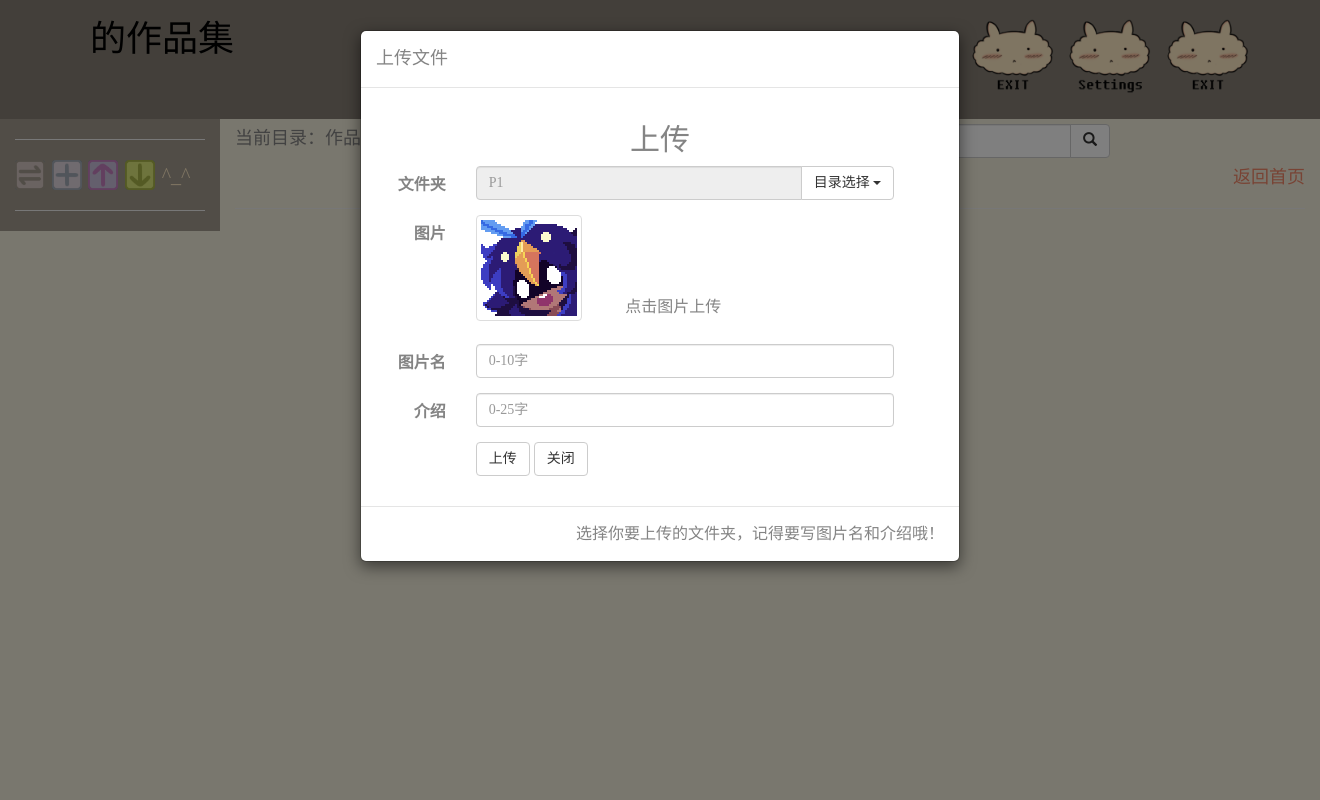
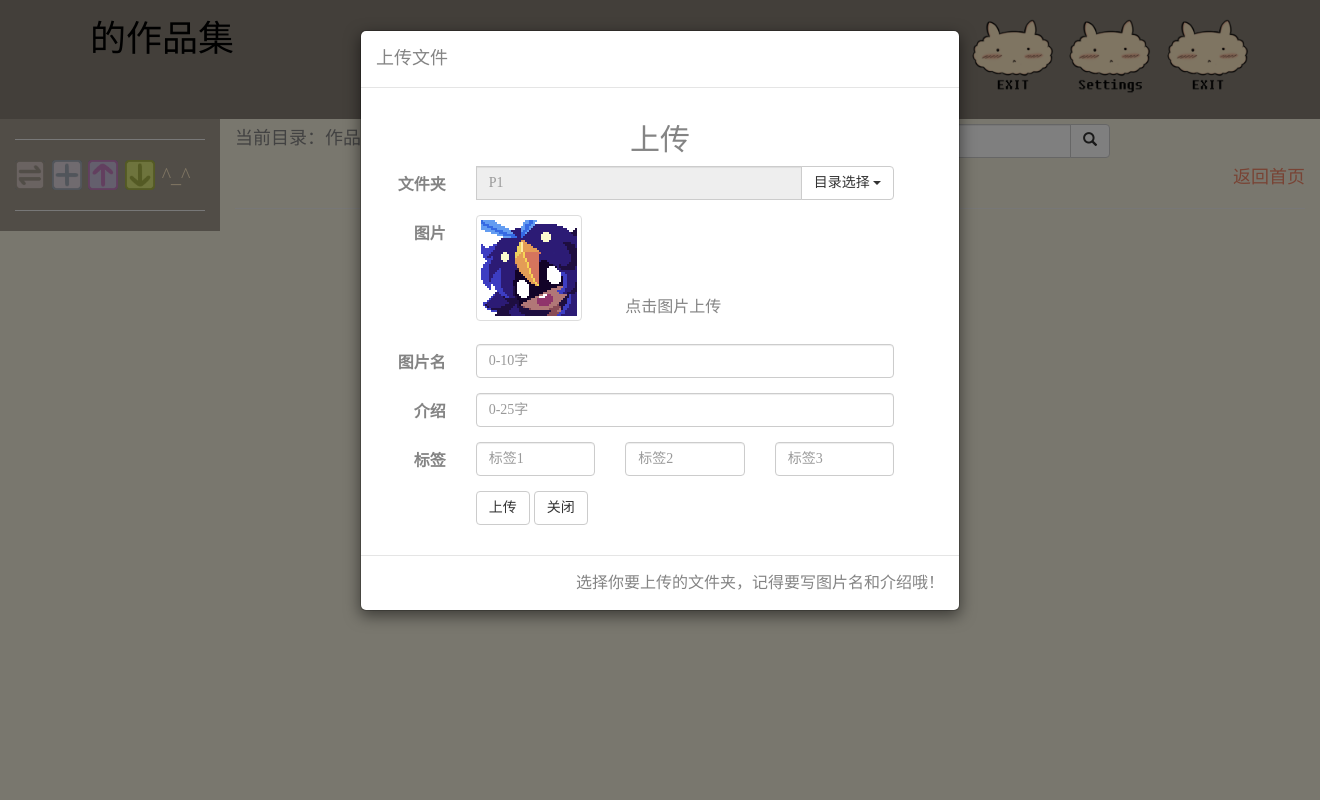
Before and after one commit to YunzheZJU/Berryfolio, a Flask app: template berryfolio/templates/portfolio.html in a window 1320 px wide, after a click that opens the changed part; the page is wider, and only the part inside the window is pictured. Run offline with Flask 2, Linux system fonts and the light colour scheme; the template is opened without the code that fills it, so the values that code supplies are empty; parts of the project's set-up code (start-up, migrations or seed data) failed here and were passed over; some libraries are stand-ins or nearby versions; some web fonts are replaced.

Commit message:
修改信息整合完成。

```diff
--- a/berryfolio/berryfolio.py
+++ b/berryfolio/berryfolio.py
@@ -367,7 +367,7 @@
                 elif request.form['type'] == u'Directory':
                     # 获取表单内容
                     name = request.form['name']
-                    rtype = 1 if request.form['rtype'] == u"on" else 2
+                    rtype = 1 if 'rtype' in request.form else 2
                     pid = int(request.form['pid'])
                     # 存入数据库
                     did = db.add_directory(name, rtype, pid, uid)
@@ -413,7 +413,6 @@
         # 检查到这个用户曾经登陆过
         db = get_db()
         username = db.get_name(uid, 0)
-        print 1, username
         if username:
             # 这是一个注册了的用户，给你下载
             # if 'fid' in request.args:
@@ -424,13 +423,11 @@
             #     return redirect(url_for('data', filename=file_path, _external=True))
             # elif 'did' in request.args:
                 # 获得directory id
-                print 2, request.form
                 did = int(request.form['did'])
                 # 构造目录路径
                 directory_path = add_data_path_prefix(os.path.join(str(uid), db.gen_parent_path(did)))
                 # 生成压缩包
                 zip_name = make_zip(db, directory_path, username)
-                print zip_name
                 if zip_name:
                     # 构造指向该压缩包的下载链接
                     return send_from_directory(config.GLOBAL['TEMP_PATH'], zip_name, as_attachment=True)
--- a/berryfolio/dbOperation.py
+++ b/berryfolio/dbOperation.py
@@ -384,7 +384,7 @@
         """
         根据ID获得name
         :param rid: 请求的ID
-        :param rtype: 传入ID的类型，目录ID为1，文件ID为2
+        :param rtype: 传入ID的类型，用户为0，目录ID为1，文件ID为2
         :return: 成功则返回name，否则返回None
         """
         sql = ""
@@ -396,7 +396,7 @@
             sql = "SELECT username FROM User WHERE ROWID = %d" % rid
         results = self._query(sql)
         if results:
-            return results[0][0].encode('utf-8')
+            return results[0][0] if rtype == 1 else results[0][0].encode('utf-8')
         return None
 
     # Function 16: Generate parent path of dir
--- a/berryfolio/static/css/style_port.css
+++ b/berryfolio/static/css/style_port.css
@@ -393,6 +393,7 @@
 
 .f-nav:hover {
     background-color: #efefee;
+  transition: all 0.3s ease;
 }
 
 .f-nav-a {
--- a/berryfolio/templates/portfolio.html
+++ b/berryfolio/templates/portfolio.html
@@ -154,8 +154,8 @@
                         <div class="col-xs-offset-4 col-xs-4"><h2 class="text-center">更新</h2></div>
                     </div>
                     <form class="form-horizontal" method="post">
-                        <input type="hidden" class="form-control" id="pid" name="pid" value="0">
-                        <input type="hidden" class="form-control" id="fid" name="fid" value="0">
+                        <input type="hidden" class="form-control" id="imgModal_pid" name="pid" value="0">
+                        <input type="hidden" class="form-control" id="imgModal_fid" name="fid" value="0">
                         <div class="form-group">
                             <label for="picName" class="col-xs-2 control-label">图片名</label>
                             <div class="col-xs-10">
@@ -165,19 +165,20 @@
                         <div class="form-group">
                             <label for="picDes" class="col-xs-2 control-label">介绍</label>
                             <div class="col-xs-10">
-                                <input maxlength="25" class="form-control" id="picDes" name="description" placeholder="0-25字">
+                                <input maxlength="25" class="form-control" id="picDes" name="description"
+                                       placeholder="0-25字">
                             </div>
                         </div>
                         <div class="form-group">
                             <label for="tag" class="col-xs-2 control-label">标签</label>
                             <div class="col-xs-3">
-                                <input maxlength="4" class="form-control" id="tag_1" name="tag_1" placeholder="标签1">
+                                <input maxlength="4" class="form-control" id="imgModal_tag_1" name="tag_1" placeholder="标签1">
                             </div>
                             <div class="col-xs-3">
-                                <input maxlength="4" class="form-control" id="tag_2" name="tag_2" placeholder="标签2">
+                                <input maxlength="4" class="form-control" id="imgModal_tag_2" name="tag_2" placeholder="标签2">
                             </div>
                             <div class="col-xs-3">
-                                <input maxlength="4" class="form-control" id="tag_3" name="tag_3" placeholder="标签3">
+                                <input maxlength="4" class="form-control" id="imgModal_tag_3" name="tag_3" placeholder="标签3">
                             </div>
                         </div>
                         <div class="form-group">
@@ -214,8 +215,9 @@
                             <label for="Cata_up" class="col-xs-2 control-label">文件夹</label>
                             <div class="col-xs-9">
                                 <div class="input-group">
-                                    <input id="Cata_up" type="text" readonly="readonly" class="form-control "
-                                           placeholder="P1">
+                                    <input title="pid" id="Cata_up_pid" type="text" name="pid" hidden>
+                                    <input id="Cata_up" type="text" readonly="readonly" class="form-control"
+                                           placeholder="P1" required>
                                     <div class="input-group-btn">
                                         <button type="button" class="btn btn-default dropdown-toggle"
                                                 data-toggle="dropdown" aria-haspopup="true" aria-expanded="false">目录选择
@@ -230,9 +232,10 @@
                         <div class="form-group">
                             <label for="avatar_l" class="col-xs-2 control-label">图片</label>
                             <div class="col-xs-3">
-                                <img onclick="file_up.click()" id="avatar_now" src="asset/image/avatarKen.png"
+                                <img onclick="file_up.click()" id="avatar_now"
+                                     src="{{ url_for('static', filename="images/avatarKen.png") }}"
                                      class="img-thumbnail avatar">
-                                <input type="file" id="file_up" name="file" style="display: none;"/>
+                                <input type="file" id="file_up" name="photo" style="display: none;"/>
                             </div>
                             <div class="col-xs-7">
                                 <p style="margin-top:80px;">点击图片上传</p>
@@ -242,14 +245,27 @@
                         <div class="form-group">
                             <label for="picName_up" class="col-xs-2 control-label">图片名</label>
                             <div class="col-xs-9">
-                                <input maxlength="10" type="text" class="form-control" id="picName" value=""
-                                       placeholder="0-10字">
+                                <input maxlength="10" type="text" class="form-control" id="picName" name="title"
+                                       placeholder="0-10字" required>
                             </div>
                         </div>
                         <div class="form-group">
                             <label for="picDes_up" class="col-xs-2 control-label">介绍</label>
                             <div class="col-xs-9">
-                                <input maxlength="25" class="form-control" id="picDes" value="" placeholder="0-25字">
+                                <input maxlength="25" class="form-control" id="picDes" name="description"
+                                       placeholder="0-25字" required>
+                            </div>
+                        </div>
+                        <div class="form-group">
+                            <label for="tag" class="col-xs-2 control-label">标签</label>
+                            <div class="col-xs-3">
+                                <input maxlength="4" class="form-control" id="tag_1" name="tag_1" placeholder="标签1">
+                            </div>
+                            <div class="col-xs-3">
+                                <input maxlength="4" class="form-control" id="tag_2" name="tag_2" placeholder="标签2">
+                            </div>
+                            <div class="col-xs-3">
+                                <input maxlength="4" class="form-control" id="tag_3" name="tag_3" placeholder="标签3">
                             </div>
                         </div>
                         <div class="form-group">
@@ -357,7 +373,7 @@
         var C_count = 0;
         var parentCata = [];
         var pC_count = 0;
-        var uid=$('#uid').html();
+        var uid = $('#uid').html();
 
         function init_f() {
             init_sidebar();
@@ -490,7 +506,7 @@
                             fileM = data;
                             if (fileM.status === "success") {
                                 var IDnow = "pic" + parseInt(count / 3);
-                                $("#" + IDnow).append("<div class=col-md-4><div class=product-type-container><div class=product-type-overlay id=fid" + IDfile.fid[i] + " onclick=imgModal(this);><div class=product-type-info><h3  class=text-uppercase style=color:#000>" + fileM.title + "</h3><p class=text-uppercase style=color:#281a0d>" + fileM.description + "</p></div></div><img  src=" + fileM.path + " alt='Men fashion 1' class='product-type-img img-collection gold-border'></div></div>");
+                                $("#" + IDnow).append('<div class=col-md-4><div class=product-type-container><div class=product-type-overlay id=fid' + fileM.fid + ' onclick=imgModal(' + fileM.fid + ');><div class=product-type-info><h3  class=text-uppercase style=color:#000>' + fileM.title + '</h3><p class=text-uppercase style=color:#281a0d>' + fileM.description + '</p></div></div><img  src=' + fileM.path + ' alt=\'Men fashion 1\' class=\'product-type-img img-collection gold-border\'></div></div>');
                                 count++;
                             }
                         });
@@ -508,24 +524,29 @@
         }
     </script>
     <script>
-        function imgModal(pic) {
-            var fid = parseInt($(pic).attr('id').substring(3));
+        function imgModal(fid) {
+{#            var fid = parseInt($(pic).attr('id').substring(3));#}
             var fileM;
-            // $get("query",{'fid':fid},function(data){fileM=data})
-            fileM = {
-                description: "图片介绍：这本作业的一个成果展示图",
-                filename: "图片名字",
-                status: "success",
-                path: "asset/source/1.jpg",
-                fid: 3,
-                pid: 1,
-                uid: 1
-            };
-            $("#picName").attr('value', fileM.filename);
+            $.get("query",{'fid': fid},function(data){
+                fileM=data;
+                $("#picName").attr('value', fileM.title);
                 $("#picDes").attr('value', fileM.description);
-            $("#pid").attr('value', fileM.pid);
-            $("#fid").attr('value', fid);
+                $("#imgModal_pid").attr('value', fileM.pid);
+                $("#imgModal_fid").attr('value', fid);
+                $("#imgModal_tag_1").attr('value', fileM.tag_1);
+                $("#imgModal_tag_2").attr('value', fileM.tag_2);
+                $("#imgModal_tag_3").attr('value', fileM.tag_3);
                 $("#imgModal").modal("toggle");
+            });
+{#            fileM = {#}
+{#                description: "图片介绍：这本作业的一个成果展示图",#}
+{#                filename: "图片名字",#}
+{#                status: "success",#}
+{#                path: "asset/source/1.jpg",#}
+{#                fid: 3,#}
+{#                pid: 1,#}
+{#                uid: 1#}
+{#            };#}
         }
 
         function downModal() {
@@ -601,29 +622,34 @@
         }
 
         function loadUpCata() {
-            for (var i = 0; i < normalCata.length; i++) {
+            $.get("query", {'uid': uid, 'type': 2}, function (data) {
+                normalCata = data;
+                console.log(normalCata);
+                for (var k in normalCata) {
                     var node = document.createElement("LI");
                     var Cata_a = document.createElement("A");
-                if (normalCata[i] !== "-") {
-                    Cata_a.innerHTML = normalCata[i];
-                    Cata_a.setAttribute('onclick', "changeUpCata(this.innerHTML);");
-                }
-                else {
-                    node.setAttribute('class', "divider");
-                    node.setAttribute('role', "separator");
-                }
+                    {#                    if (normalCata[i] !== "-") {#}
+                    Cata_a.innerHTML = normalCata[k];
+                    Cata_a.setAttribute('onclick', "changeUpCata(this.innerHTML, " + k + ");");
+                    {#                    }#}
+                    {#                    else {#}
+                    {#                        node.setAttribute('class', "divider");#}
+                    {#                        node.setAttribute('role', "separator");#}
+                    {#                    }#}
                     node.appendChild(Cata_a);
                     document.getElementById("cataUp").appendChild(node);
                 }
+            });
         }
 
-        function changeUpCata(name) {
-            document.getElementById("Cata_up").setAttribute('placeholder', name);
+        function changeUpCata(name, id) {
+            document.getElementById("Cata_up").setAttribute('value', name);
+            document.getElementById("Cata_up_pid").setAttribute('value', id);
         }
 
         function loadCata()//动态生成下拉菜单中的目录选项
         {
-            $.get("query", {'uid': uid, 'type': 1}, function (data) {
+            $.get("query", {'uid': uid, 'type': 0}, function (data) {
                 Cata = data;
                 console.log(Cata);
                 for (var k in Cata) {
```
Also changed, not shown: berryfolio/utils.py (+4 -3 lines). Lines whose indentation alone changed are shown as unchanged.
